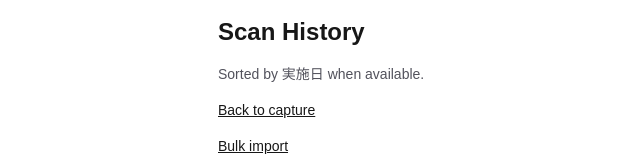
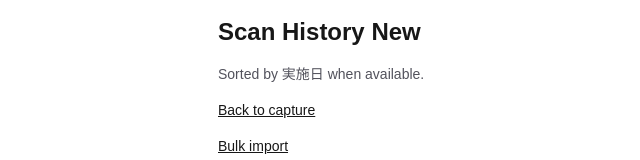
Before and after one commit to mlg4035/recycle-tanto, a Next.js app: page /history in a window 1280 px wide. Shown: the top 160 px of the page, without its empty margins (54-694 px from the left). Built offline with nearby package versions, Linux system fonts and the light colour scheme.

Commit message:
Update heading text in scan history page

```diff
--- a/src/app/history/page.tsx
+++ b/src/app/history/page.tsx
@@ -145,7 +145,7 @@ export default function HistoryPage() {
 
   return (
     <main className="mx-auto flex min-h-screen w-full max-w-3xl flex-col gap-4 p-4">
-      <h1 className="text-2xl font-semibold">Scan History</h1>
+      <h1 className="text-2xl font-semibold">Scan History New</h1>
       <p className="text-sm text-zinc-600">
         Sorted by 実施日 when available.
       </p>
```
